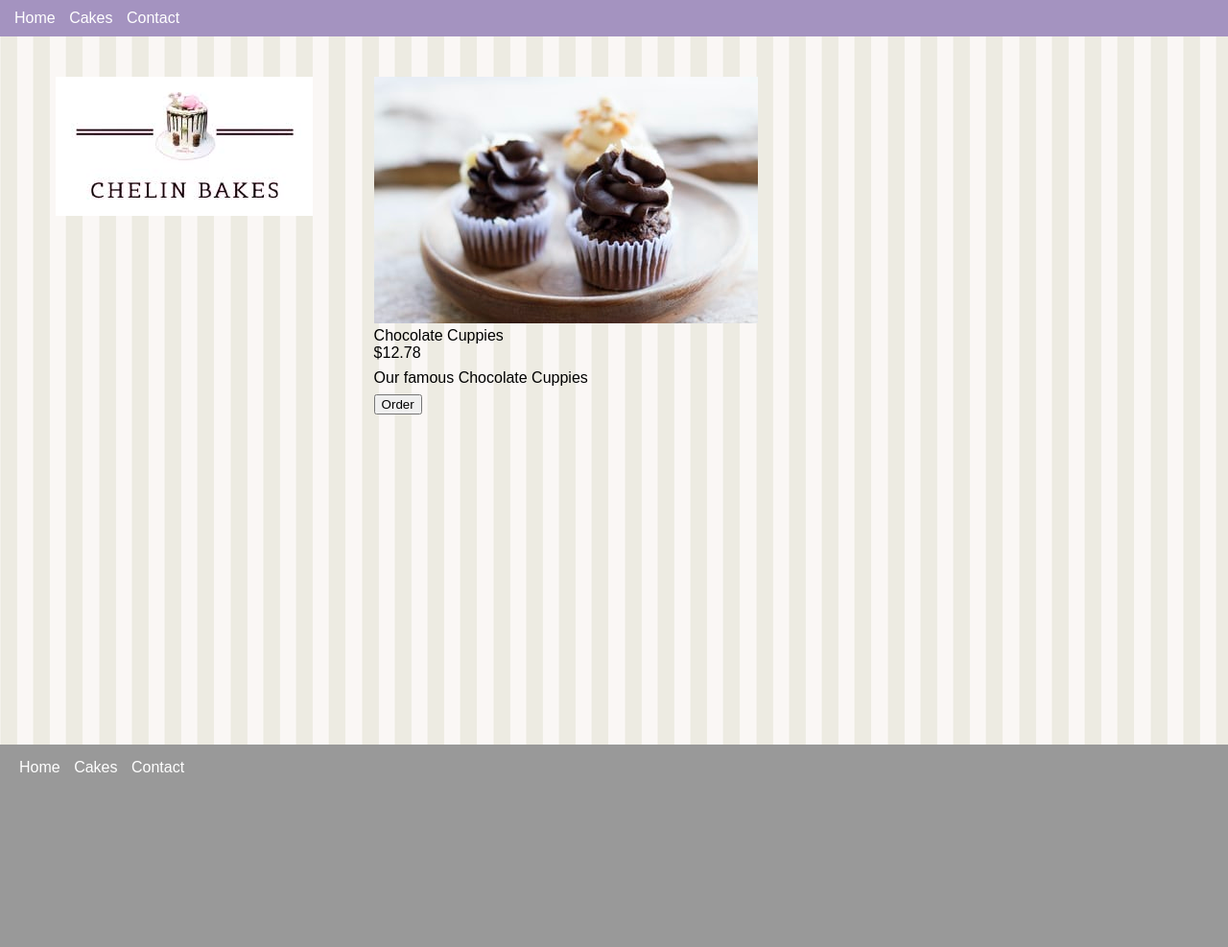
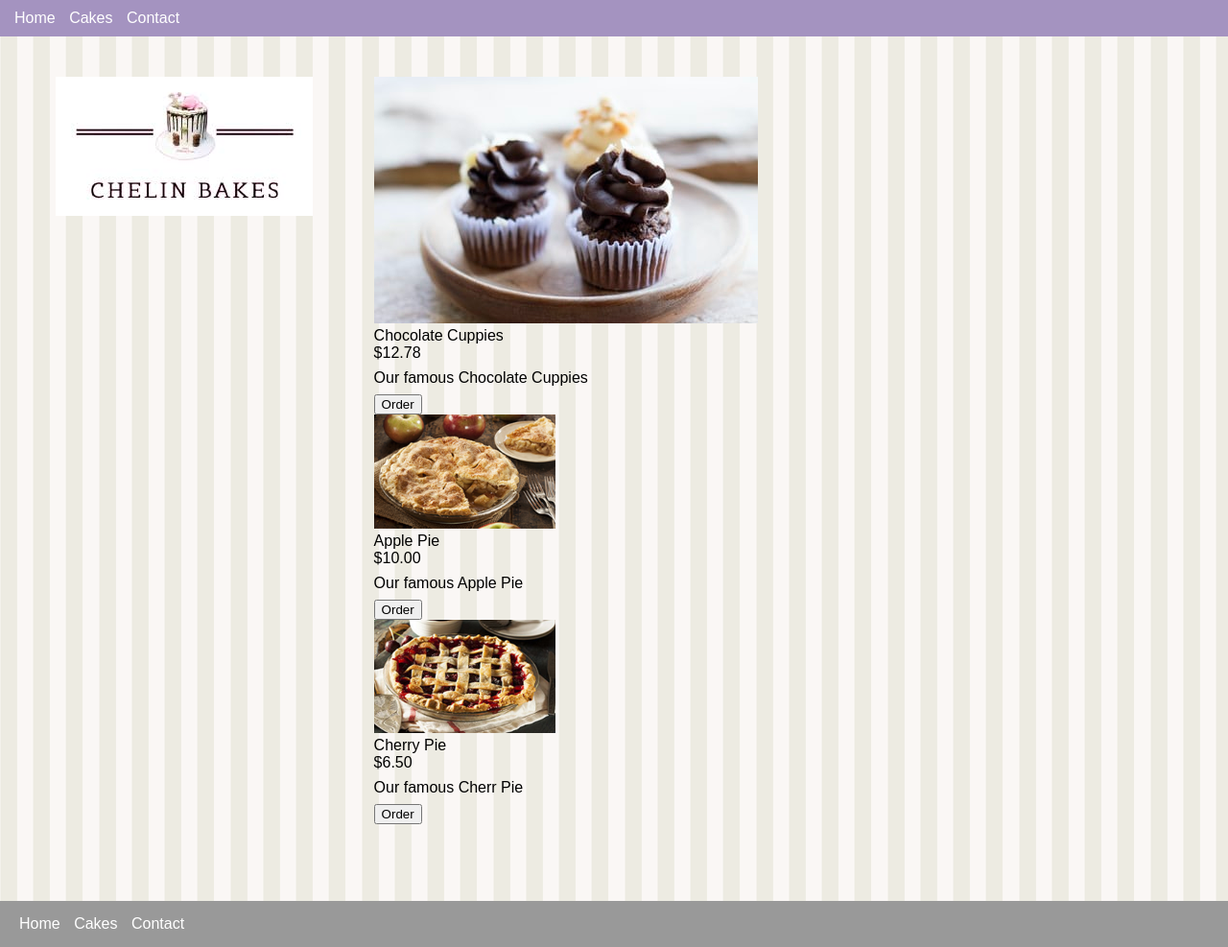
Before and after one commit to msabeni/chelin-bakes, a plain HTML site: page cakes.html in a window 1280 px wide. Shown: the whole page at 96% size. Before the commit the page ends 824 px from the top, so only its background shows below. Drawn offline with Linux system fonts and the light colour scheme.

Commit message:
add more cakes

```diff
--- a/cakes.html
+++ b/cakes.html
@@ -33,6 +33,24 @@
             <p class="description">Our famous Chocolate Cuppies</p>
             <button data-order="chocolate-cuppies">Order</button>
           </div>
+          <div class="cake">
+            <img src="images/apple-pie.png" alt="Apple pie" />
+            <div class="columns">
+              <div class="title">Apple Pie</div>
+              <div class="price">$10.00</div>
+            </div>
+            <p class="description">Our famous Apple Pie</p>
+            <button data-order="Apple Pie">Order</button>
+          </div>
+          <div class="cake">
+            <img src="images/cherry-pie.png" alt="Cherry pie" />
+            <div class="columns">
+              <div class="title">Cherry Pie</div>
+              <div class="price">$6.50</div>
+            </div>
+            <p class="description">Our famous Cherr Pie</p>
+            <button data-order="Cherry Pie">Order</button>
+          </div>
         </section>
       </article>
     </main>
```
